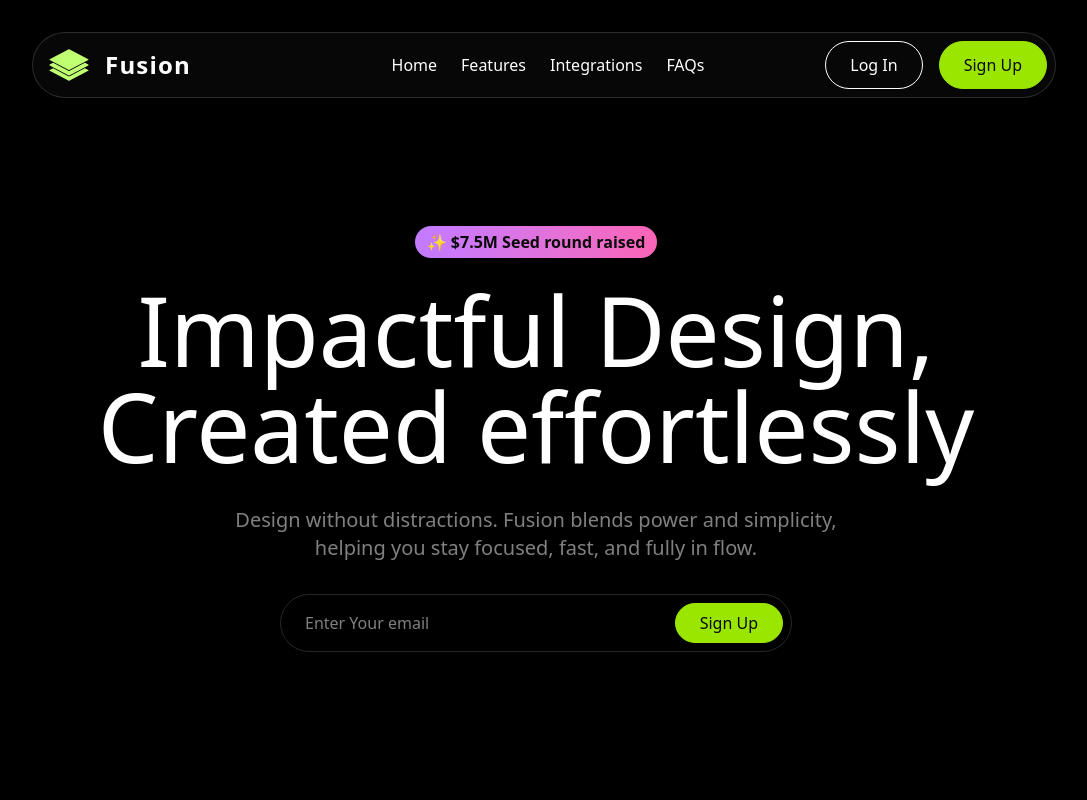
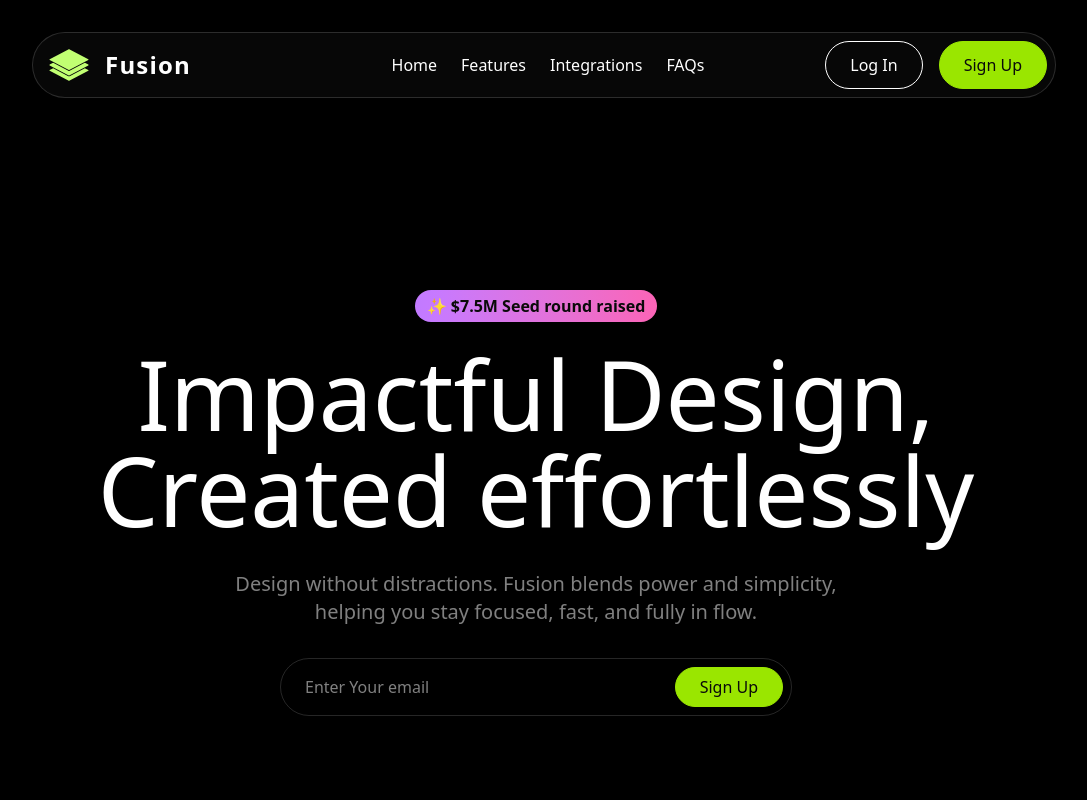
Before and after one commit to thesakshijaiswal/fusion, a Next.js app: page / in a window 1280 px wide. Shown: the top 800 px of the page, without its empty margins (104-1191 px from the left). Built offline with nearby package versions, Linux system fonts and the light colour scheme.

Commit message:
fix: add reference to drag constraints so that cards should drag within the section only

```diff
--- a/src/sections/Hero.tsx
+++ b/src/sections/Hero.tsx
@@ -6,7 +6,7 @@ import Pointer from "@/components/Pointer";
 import designExample1Image from "@/assets/Images/Design-Ex-1.png";
 import designExample2Image from "@/assets/Images/Design-Ex-2.png";
 import { motion, useAnimate } from "motion/react";
-import { useEffect } from "react";
+import { useEffect, useRef } from "react";
 import cursorYouImage from "@/assets/Images/cursor-you.svg";
 
 export default function Hero() {
@@ -14,6 +14,7 @@ export default function Hero() {
   const [leftPointerScope, leftPointerAnimate] = useAnimate();
   const [rightDesignScope, rightDesignAnimate] = useAnimate();
   const [rightPointerScope, rightPointerAnimate] = useAnimate();
+  const heroRef = useRef<HTMLDivElement>(null);
 
   useEffect(() => {
     leftDesignAnimate([
@@ -53,7 +54,8 @@ export default function Hero() {
 
   return (
     <section
-      className="flex items-center justify-center overflow-x-clip py-24"
+      ref={heroRef}
+      className="relative flex items-center justify-center overflow-x-clip py-24 lg:py-40"
       style={{ cursor: `url(${cursorYouImage.src}), auto` }}
     >
       <div className="relative container">
@@ -61,6 +63,7 @@ export default function Hero() {
           ref={leftDesignScope}
           initial={{ opacity: 0, y: 100, x: -100 }}
           drag
+          dragConstraints={heroRef}
           className="custom:block absolute top-16 -left-28 hidden"
         >
           <Image
@@ -70,6 +73,7 @@ export default function Hero() {
             draggable="false"
           />
         </motion.div>
+
         <motion.div
           ref={leftPointerScope}
           initial={{ opacity: 0, y: 100, x: -200 }}
@@ -77,10 +81,12 @@ export default function Hero() {
         >
           <Pointer name="Leonardo" />
         </motion.div>
+
         <motion.div
           ref={rightDesignScope}
           initial={{ opacity: 0, x: 100, y: 100 }}
           drag
+          dragConstraints={heroRef}
           className="custom:block absolute -top-16 -right-28 hidden"
         >
           <Image
@@ -90,6 +96,7 @@ export default function Hero() {
             draggable="false"
           />
         </motion.div>
+
         <motion.div
           ref={rightPointerScope}
           initial={{ opacity: 0, x: 275, y: 100 }}
@@ -97,18 +104,22 @@ export default function Hero() {
         >
           <Pointer name="Sakshi" color="blue" />
         </motion.div>
+
         <div className="flex justify-center">
           <div className="inline-flex rounded-full bg-gradient-to-r from-purple-400 to-pink-400 px-3 py-1 font-semibold text-neutral-950">
             ✨ $7.5M Seed round raised
           </div>
         </div>
+
         <h1 className="mx-auto mt-6 max-w-5xl text-center text-6xl font-medium md:text-7xl lg:text-8xl">
           Impactful Design, Created effortlessly
         </h1>
+
         <p className="mx-auto mt-8 max-w-2xl text-center text-xl text-white/50">
           Design without distractions. Fusion blends power and simplicity,
           helping you stay focused, fast, and fully in flow.
         </p>
+
         <form className="mx-auto mt-8 flex max-w-lg rounded-full border border-white/15 p-2">
           <input
             type="email"
```
